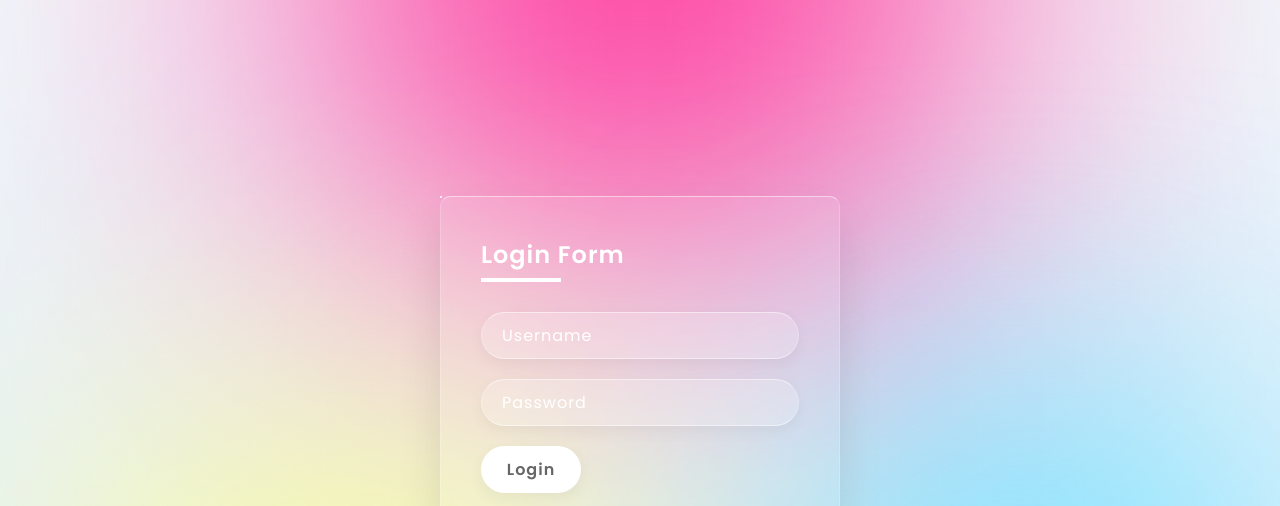
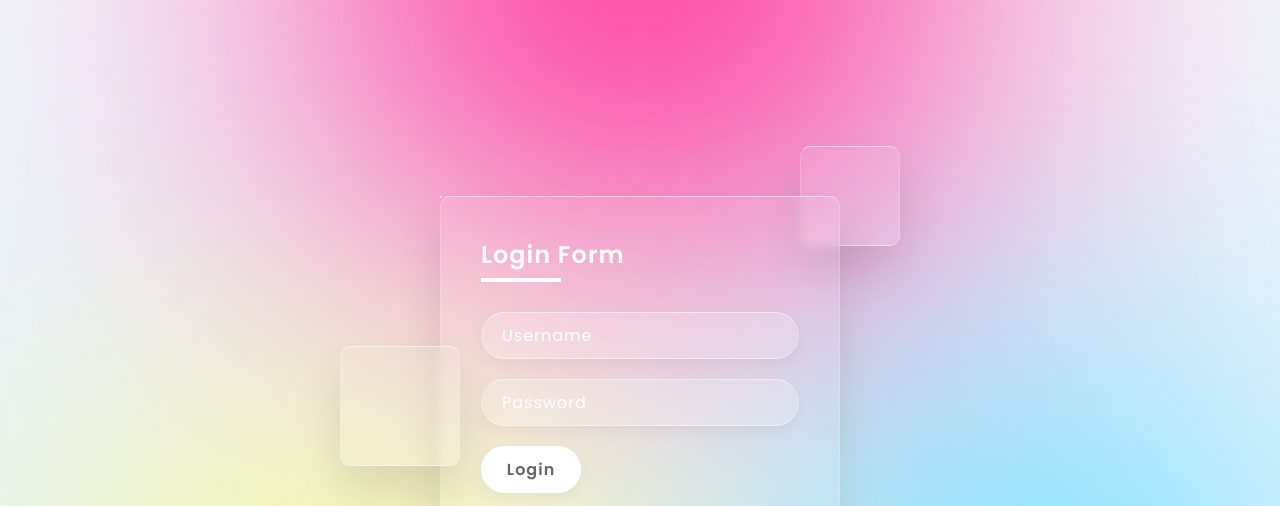
Before and after one commit to Dang3rZone/Glassmorphism_Login, a plain HTML site: page index.html in a window 1280 px wide. Shown: the top 506 px of the page. Drawn offline with Linux system fonts and the light colour scheme.

Commit message:
added styles to the first 2 squares for the glass style

```diff
--- a/style.css
+++ b/style.css
@@ -51,6 +51,22 @@ section .color:nth-child(3) {
   border: 1px solid rgba(255, 255, 255, 0.5);
   border-right: 1px solid rgba(255, 255, 255, 0.2);
   border-left: 1px solid rgba(255, 255, 255, 0.2);
+  background: rgba(255, 255, 255, 0.1);
+  border-radius: 10px;
+}
+
+.box .square:nth-child(1) {
+  top: -50px;
+  right: -60px;
+  width: 100px;
+  height: 100px;
+}
+.box .square:nth-child(2) {
+  top: 150px;
+  left: -100px;
+  width: 120px;
+  height: 120px;
+  z-index: 2;
 }
 .container {
   position: relative;
```
